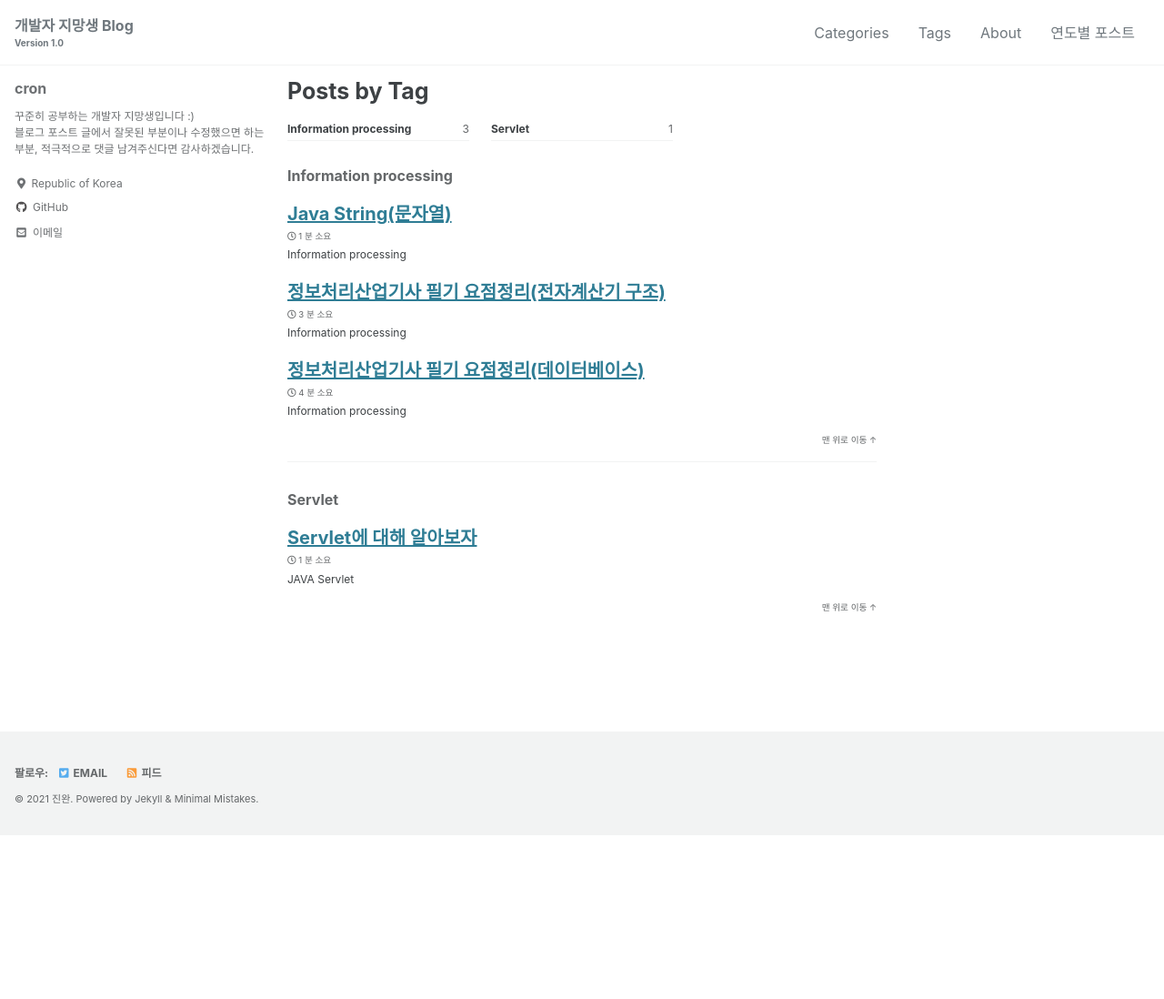
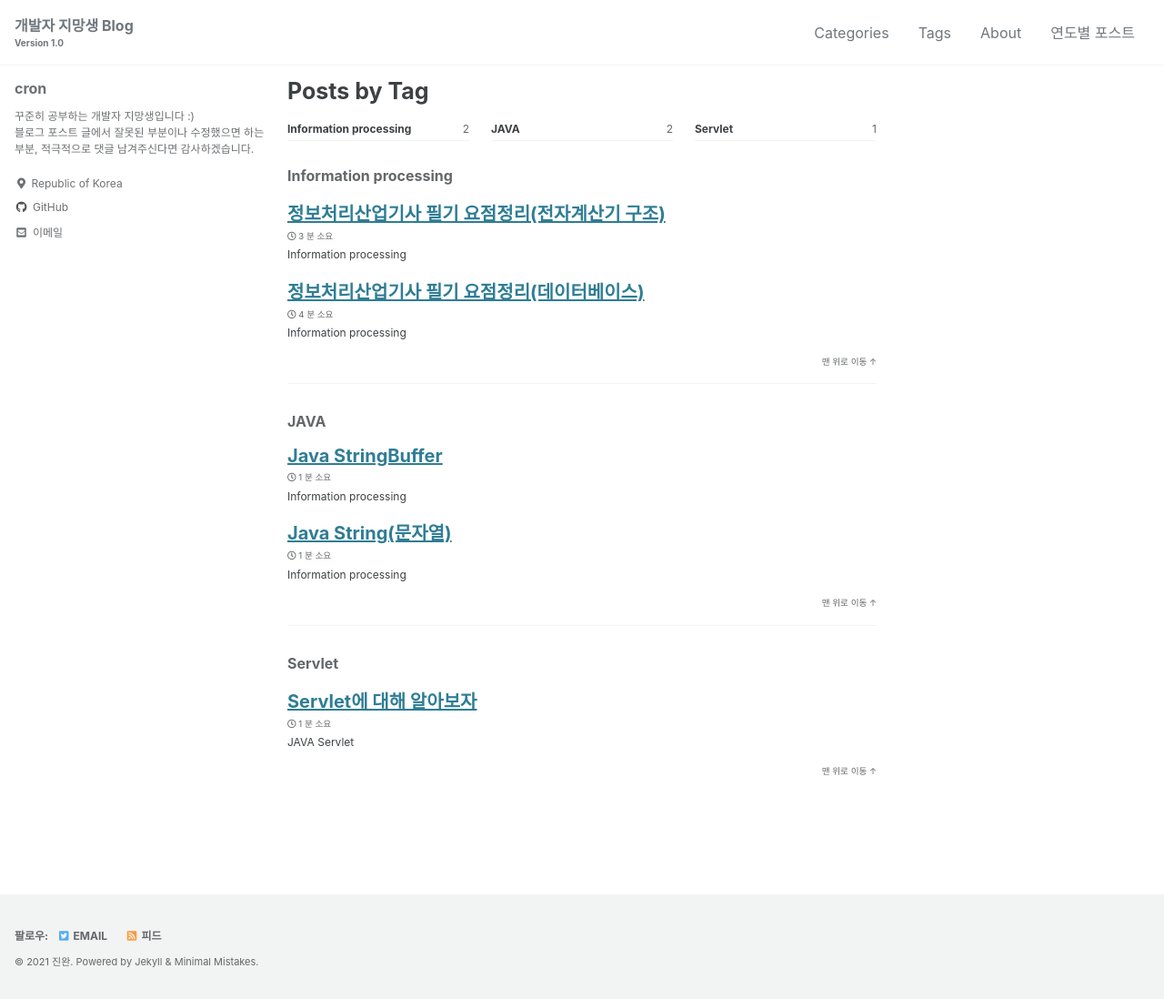
Before and after one commit to J1NWAN/j1nwan.github.com, a Jekyll site: the page built from _pages/tag-archive.md, in a window 1280 px wide. Shown: the whole page at 91% size. Built offline with Jekyll 4.4.1, drawn with Linux system fonts in a browser that asks for light colours; cached includes are drawn as plain includes; before the commit the page ends 918 px from its top, so only the background shows below that; some of the changed lines change nothing that is shown.

Commit message:
Add Java StringBuffer
Add Java StringBuffer

````diff
--- a/_posts/JAVA/2021-03-04-Java String.md
+++ b/_posts/JAVA/2021-03-04-Java String.md
@@ -5,7 +5,7 @@ excerpt: "Information processing"
 categories:
     - Information processing
 tags:
-    - Information processing
+    - JAVA
 last_modified_at: 2021-03-04T00:09:00-05:00
 ---
 
--- /dev/null
+++ b/_posts/JAVA/2021-03-09-Java StringBuffer.md
@@ -0,0 +1,91 @@
+---
+title: "Java StringBuffer"
+excerpt: "Information processing"
+
+categories:
+    - Information processing
+tags:
+    - JAVA
+last_modified_at: 2021-03-09T00:09:00-05:00
+---
+
+# [ StringBuffer ]
+
+StringBuffer는 문자열을 추가하거나 변경 할 때 주로 사용하는 자료형이다.
+
+---
+<br>
+
+## [ append ]
+---
+> StringBuffer 자료형은 append 라는 메소드를 이용하여 계속해서 문자열을 추가해 나갈 수 있다.
+>그리고 toString() 메소드를 이용하면 String 자료형으로 변경할 수 있다.
+
+``` java
+StringBuffer sb = new StringBuffer();
+sb.append("hello");
+sb.append(" ");
+sb.append("java");
+System.out.println(sb.toString()); // hello java
+```
+
+String 자료형만 가지고도 표현할 수 있다.
+
+``` java
+String temp = "";
+temp += "hello";
+temp += " ";
+temp += "java";
+System.out.println(temp); // hello java
+```
+
+두 개의 예제 모두 결과는 동일하지만 내부적으로 객체가 생성되고 메모리가 사용되는 과정은 다르다.
+
+* 1번 예제의 경우 StringBuffer 객체는 단 <span style="color:hotpink">**한번만**</span> 생성된다.
+* 2번 예제의 경우 <span style="color:hotpink">**+**</span> 연산이 있을 때마다 새로운 String 객체가 생성된다. 총 4개의 객체가 만들어지게 된다.<br><br>
+
+> 문자열간 <span style="color:hotpink">**+**</span> 연산이 있는 경우 자바는 자동으로 새로운 String 객체를 만들어 낸다.
+
+<br>
+
+그렇다고 무조건 StringBuffer를 사용하는것이 바람직한 방법은 아니다.
+
+* StringBuffer 자료형은 String 자료형보다 무거운 편에 속한다.
+* new StringBuffer()로 객체를 생성하는 것은 일반 String을 사용하는 것보다 메모리 사용량도 많고 속도도 느리다.<br><br>
+
+> 문자열 추가나 변경등의 작업이 많을 경우에는 StringBuffer를
+
+> 문자열 변경 작업이 거의 없는 경우에는 그냥 String을 사용하는 것이 좋다.
+
+---
+<br>
+
+## [ insert ]
+---
+> insert 메소드는 특정 위치에 원하는 문자열을 삽입할 수 있다.
+
+``` java
+StringBuffer sb = new StringBuffer();
+sb.append("java world");
+sb.insert(0, "hello ");
+System.out.println(sb.toString()); // hello java world
+```
+
+insert는 insert(삽입위치, 삽입 할 내용) 이다.
+
+---
+<br>
+
+## [ substring ]
+---
+> substirng 메소드는 String 자료형의 substring 메소드와 사용법이 동일하다.
+
+``` java
+StringBuffer sb = new StringBuffer();
+sb.append("Hello java world");
+System.out.println(sb.substring(0, 4)); // Hell
+```
+
+substirng(시작위치, 끝위치)와 같이 사용하면 StringBuffer 객체의 시작위치에서 끝위치까지의 문자를 뽑아내게 된다.
+
+---
````
Also changed, not shown: 4 other files.
